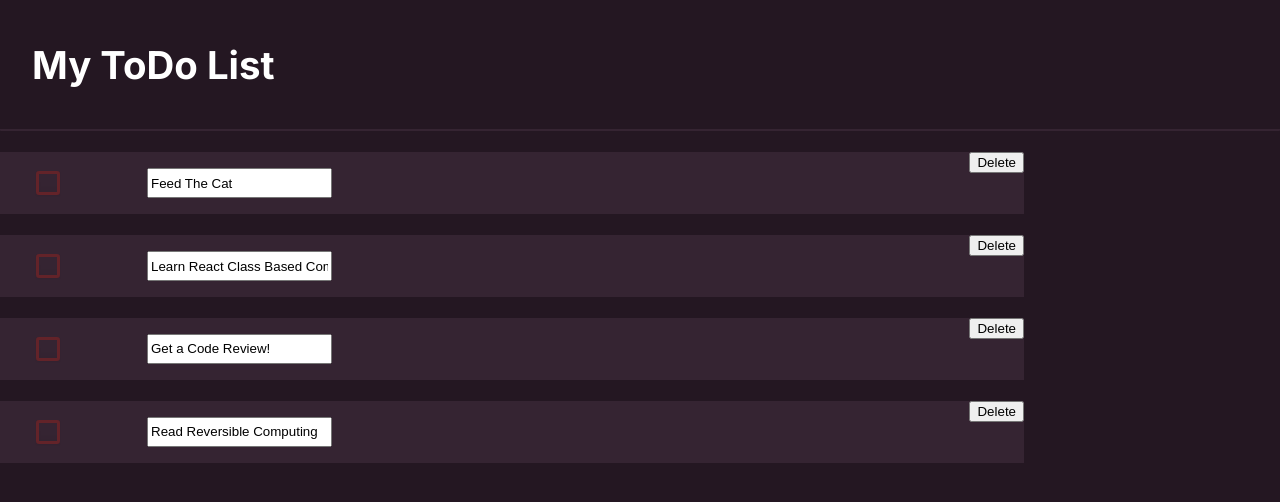
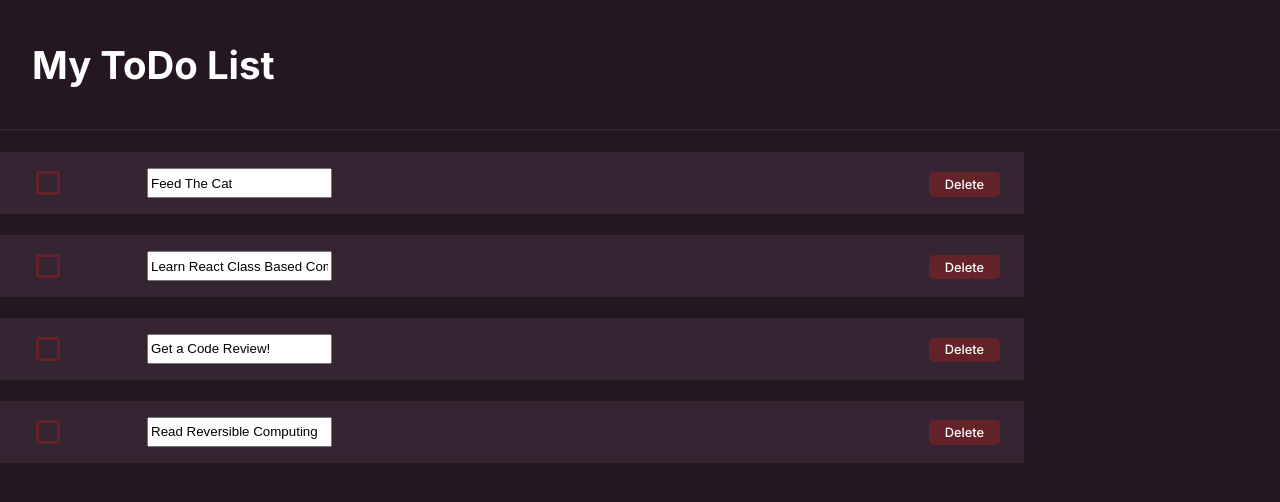
Before and after one commit to shuja-shah/react-toDo, a React (Create React App) app: page / in a window 1280 px wide. Shown: the top 502 px of the page. Built offline with nearby package versions, Linux system fonts and the light colour scheme; the HTML template or start-up script is replaced by a standard one.

Commit message:
Style Buttons

```diff
--- a/src/style.css
+++ b/src/style.css
@@ -65,3 +65,25 @@ body {
 .checkbox :active {
     background-color: var(--clr-grad2);
 }
+
+.buttons {
+    display: flex;
+    justify-content: center;
+    align-items: center;
+    height: 2rem;
+    margin-top: 1rem;
+    margin-right: 1rem;
+}
+
+.buttons > button {
+    background-color: var(--clr-grad1);
+    border: none;
+    border-radius: 5px;
+    color: var(--clr-text);
+    font-family: 'Inter', sans-serif;
+    font-weight: 500;
+    font-size: 0.8rem;
+    padding: 0.3rem 1rem;
+    margin: 0 0.5rem;
+    cursor: pointer;
+}
```
